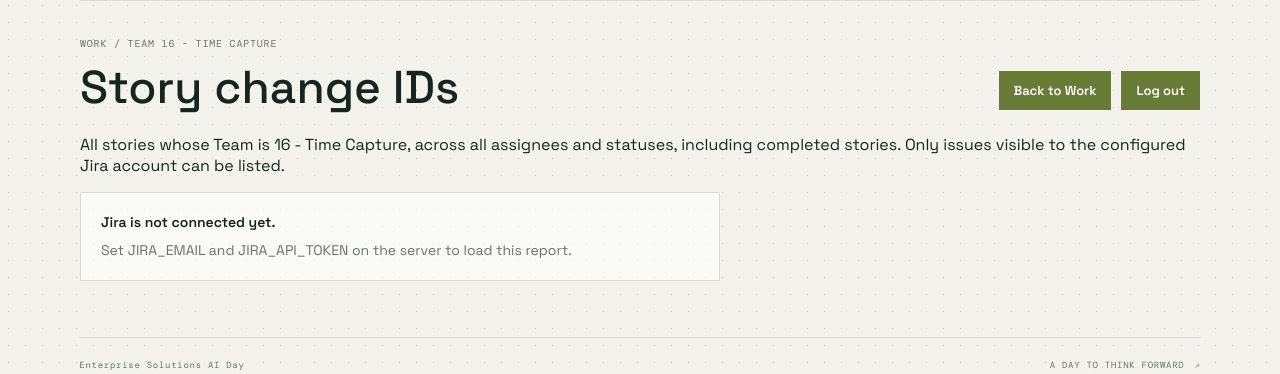
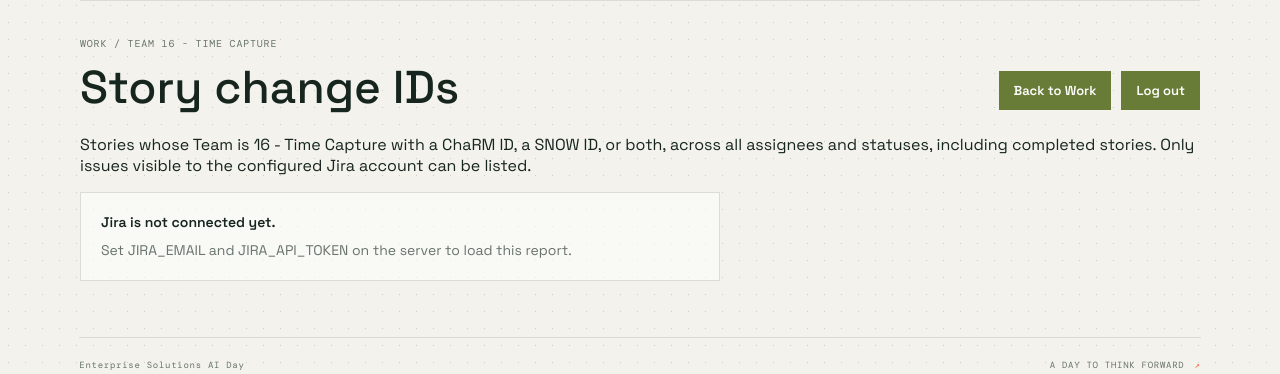
Before and after one commit to geirowew/ESAIDaygow, a Flask app: template templates/time-capture.html in a window 1280 px wide. Shown: the part 88-462 px from the top of the page. Run offline with Flask 3, Linux system fonts and the light colour scheme; the template is opened without the code that fills it, so the values that code supplies are empty.

Commit message:
feat: refine time capture logic to include only stories with valid ChaRM ID or SNOW ID

```diff
--- a/app.py
+++ b/app.py
@@ -88,11 +88,12 @@
     if value is None or value == "":
         return "Not set"
     if isinstance(value, (str, int)) and not isinstance(value, bool):
-        return str(value)
+        return str(value).strip() or "Not set"
     if isinstance(value, list):
-        return ", ".join(jira_id_text(item) for item in value) or "Not set"
+        values = [jira_id_text(item) for item in value]
+        return ", ".join(item for item in values if item != "Not set") or "Not set"
     if isinstance(value, dict) and isinstance(value.get("value"), (str, int)):
-        return str(value["value"])
+        return str(value["value"]).strip() or "Not set"
     raise JiraError("Jira returned an unsupported ChaRM ID or SNOW ID value.")
 
 
@@ -118,7 +119,14 @@
         if not field_number.isdigit():
             raise JiraError("Jira returned an invalid Team field ID.")
         escaped_id = team_id.replace("\\", "\\\\").replace('"', '\\"')
-        result["jql"] = f'issuetype = Story AND cf[{field_number}] = "{escaped_id}" ORDER BY key ASC'
+        id_fields = [fields[label].removeprefix("customfield_") for label in ("ChaRM ID", "SNOW ID")]
+        if not all(number.isdigit() for number in id_fields):
+            raise JiraError("Jira returned invalid ChaRM ID or SNOW ID field IDs.")
+        result["jql"] = (
+            f'issuetype = Story AND cf[{field_number}] = "{escaped_id}" '
+            f'AND (cf[{id_fields[0]}] IS NOT EMPTY OR cf[{id_fields[1]}] IS NOT EMPTY) '
+            'ORDER BY key ASC'
+        )
         issues = search_jira_issues(
             result["jql"], ("summary", "status", fields["ChaRM ID"], fields["SNOW ID"]), credentials
         )
@@ -128,7 +136,8 @@
             values = issue.get("fields") or {}
             task["charm_id"] = jira_id_text(values.get(fields["ChaRM ID"]))
             task["snow_id"] = jira_id_text(values.get(fields["SNOW ID"]))
-            tasks.append(task)
+            if task["charm_id"] != "Not set" or task["snow_id"] != "Not set":
+                tasks.append(task)
         result["tasks"] = tasks
     except JiraError as error:
         result["error"] = str(error)
--- a/templates/time-capture.html
+++ b/templates/time-capture.html
@@ -17,7 +17,7 @@
             </form>
         </div>
     </div>
-    <p>All stories whose Team is 16 - Time Capture, across all assignees and statuses, including completed stories. Only issues visible to the configured Jira account can be listed.</p>
+    <p>Stories whose Team is 16 - Time Capture with a ChaRM ID, a SNOW ID, or both, across all assignees and statuses, including completed stories. Only issues visible to the configured Jira account can be listed.</p>
     {% if not jira.configured %}
     <div class="jira-note" role="status">
         <p class="jira-note-title">Jira is not connected yet.</p>
@@ -29,7 +29,7 @@
         <p>{{ jira.error }}</p>
     </div>
     {% elif not jira.tasks %}
-    <p class="jira-note" role="status">No stories found for Team 16 - Time Capture.</p>
+    <p class="jira-note" role="status">No stories found for Team 16 - Time Capture with a ChaRM ID or SNOW ID.</p>
     {% else %}
     <div class="jira-table-scroll" role="region" aria-label="Team 16 story IDs" tabindex="0">
         <table class="jira-id-table">
```
Also changed, not shown: tests/test_time_capture.py (+24 -5 lines), README.md.
